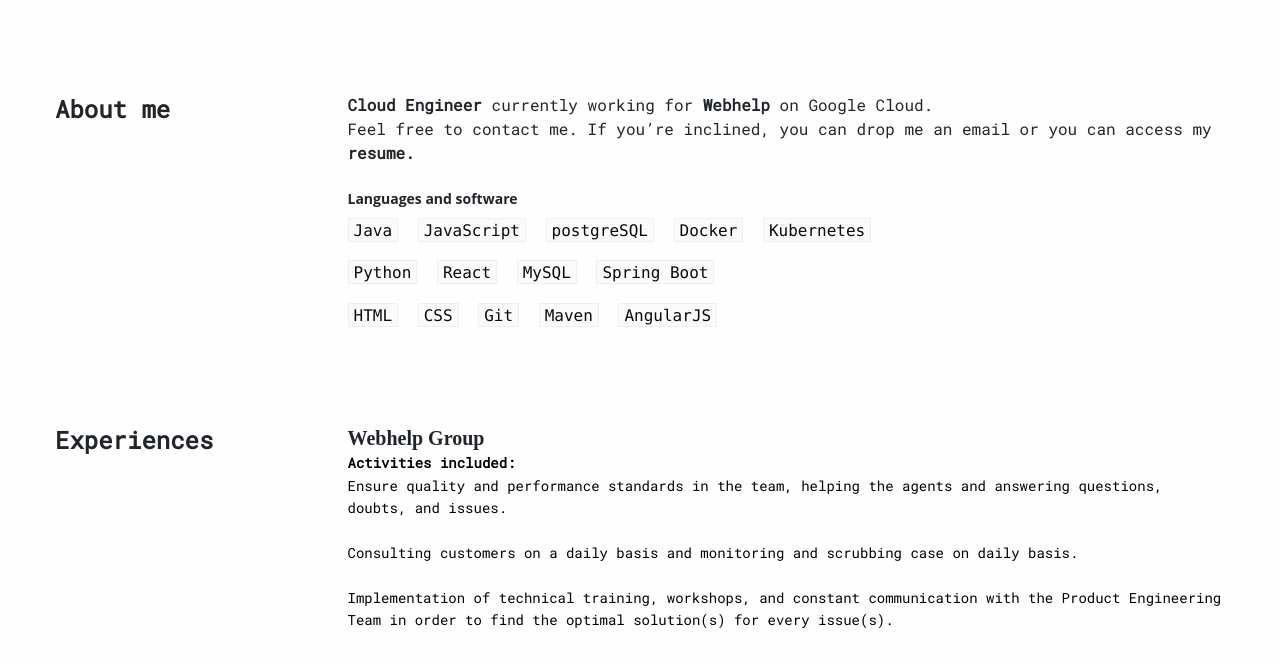
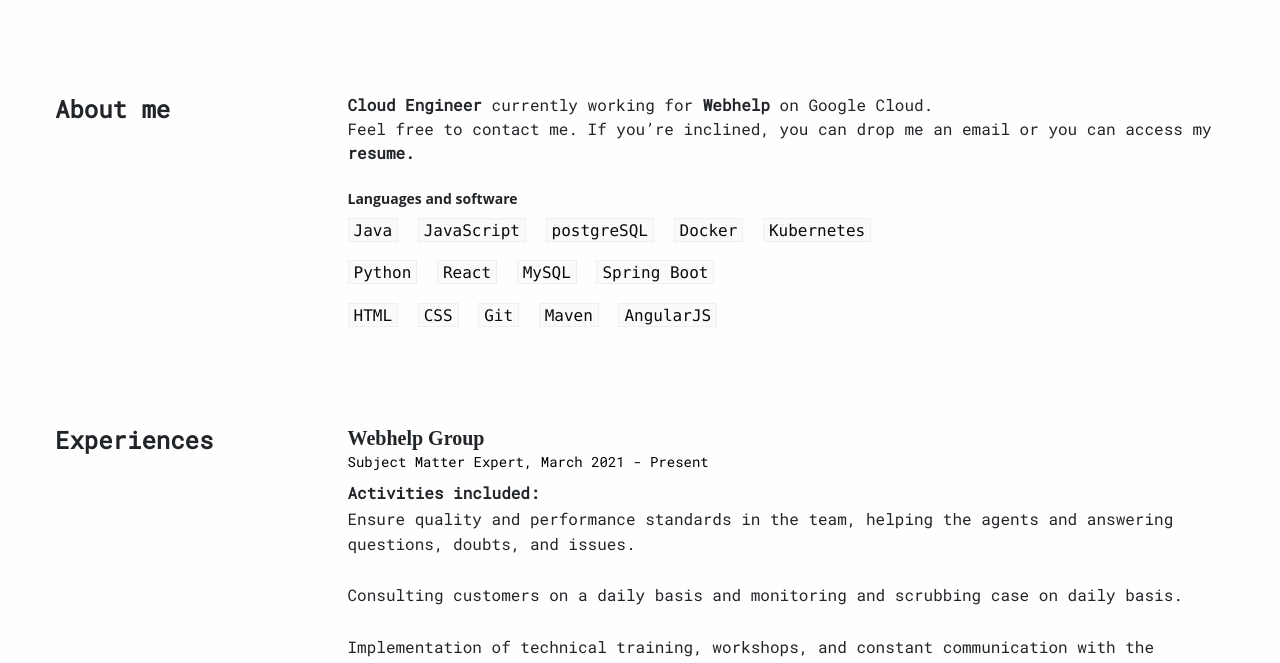
Before and after one commit to stefaneacsu147/neacsustefan, a plain HTML site: page index.html in a window 1280 px wide. Shown: the part 129-792 px from the top of the page. Drawn offline with Linux system fonts and the light colour scheme.

Commit message:
Update index.html

```diff
--- a/index.html
+++ b/index.html
@@ -102,7 +102,7 @@
           <div class="cell medium-9">
               <div class="pb-normal">
                   <h3 class="no-margin">Webhelp Group</h3>
-                  <h4 class="c-darker-gray font-weight-normal"Subject Matter Expert, March 2021 - Present</h4>
+                  <h4 class="c-darker-gray font-weight-normal">Subject Matter Expert, March 2021 - Present</h4>
                   <p>
                     <span>
                       <strong>Activities included:</strong>
```
